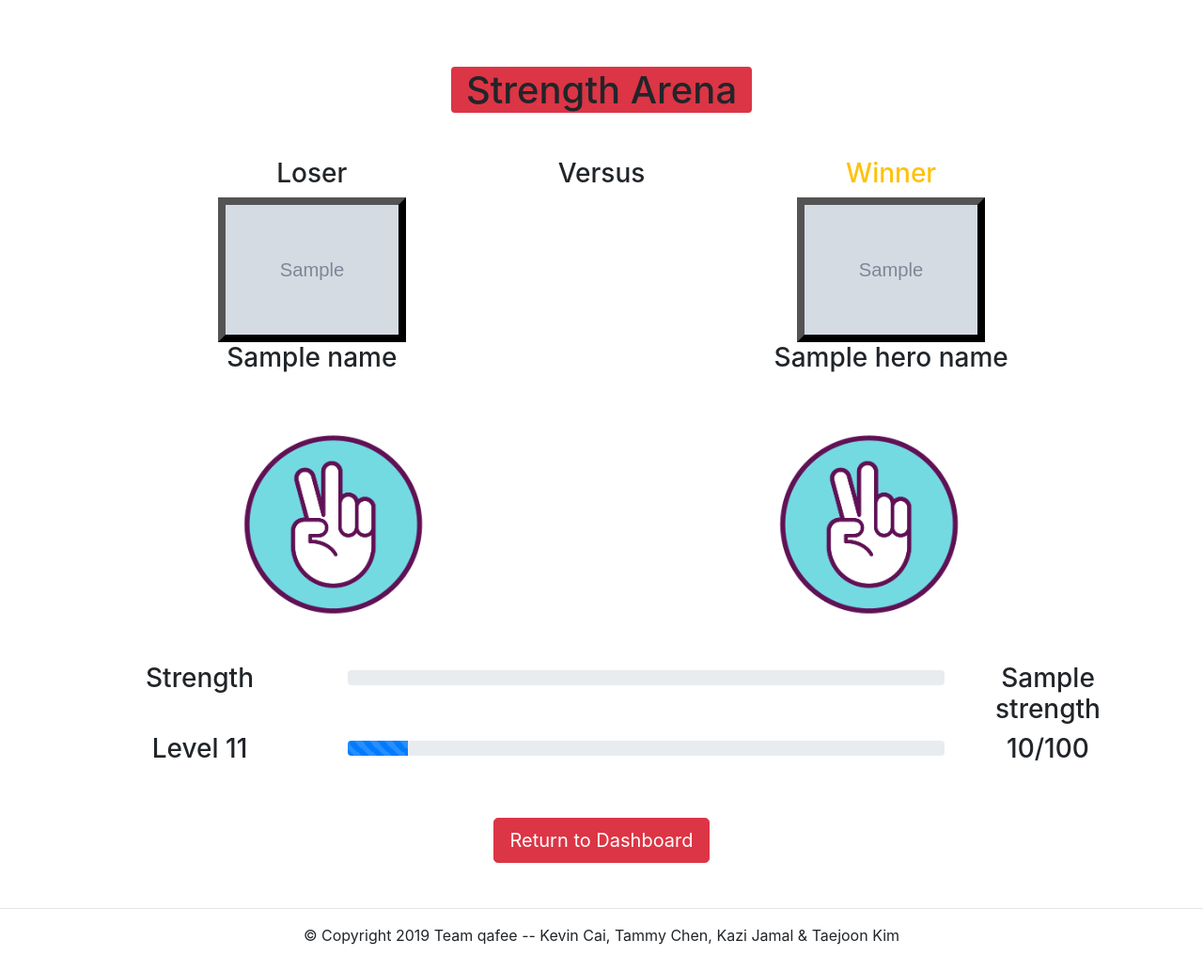
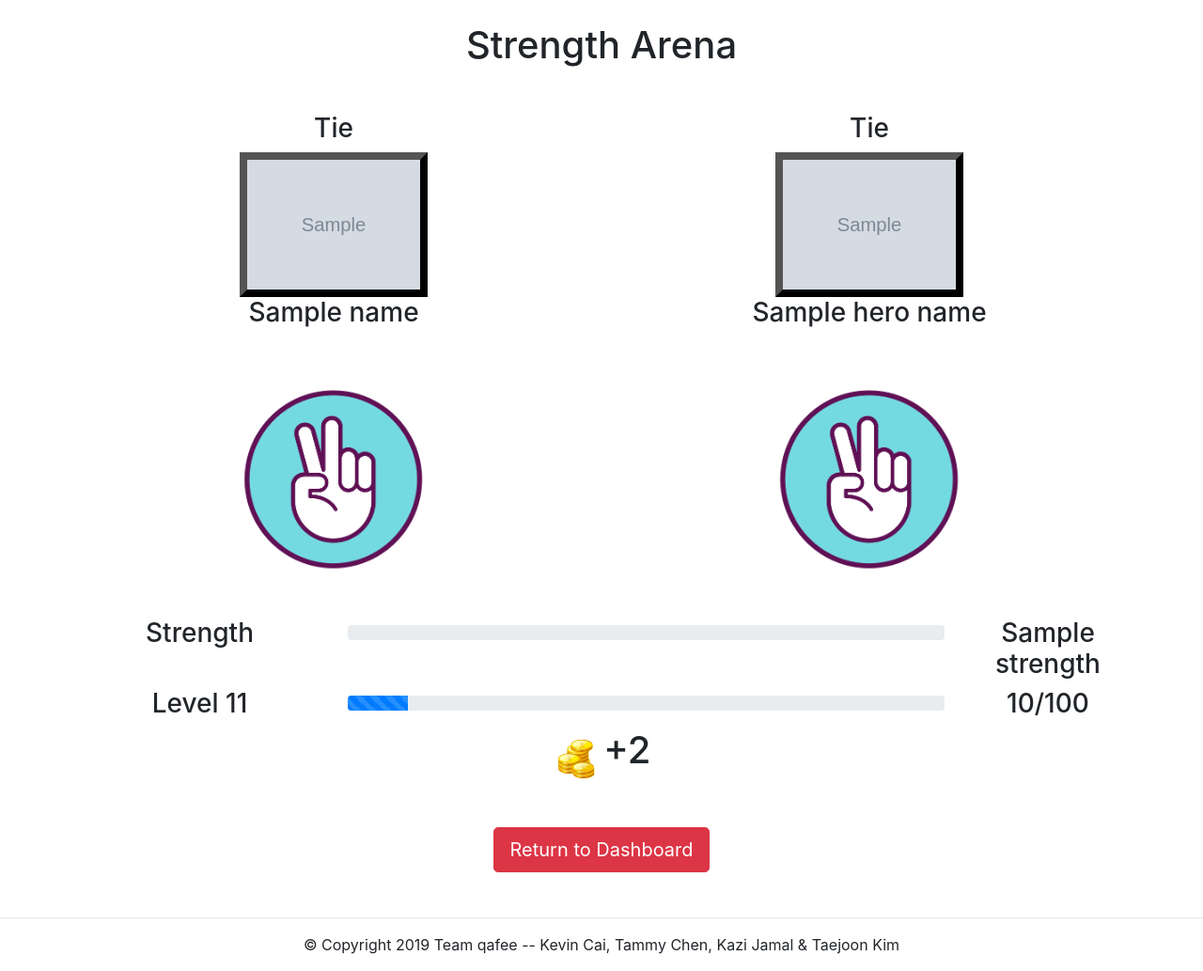
Before and after one commit to Kevin16777216/qafee__caiK-chenT-jamalK-kimT, a Flask app: template templates/strengthresults.html in a window 1280 px wide. Shown: the part 64-1097 px from the top of the page at 94% size. Before the commit the page ends 1069 px from the top, so only its background shows below. Run offline with Flask 2, Linux system fonts and the light colour scheme; the template is opened without the code that fills it: most values are stand-ins (such as "Sample title", 1, 10 or a date in 2020); grey boxes marked "Sample" are stand-in pictures; some libraries are stand-ins or nearby versions.

Commit message:
finished with editting strengthresults.html; added comments; updated devlog

```diff
--- a/app.py
+++ b/app.py
@@ -190,6 +190,7 @@ randHeroID = 0
 def strength():
     user = dbfunctions.getUser(c,str(session['userID']))
     global randHeroID
+    #generates a random ID for the superhero API.
     randHeroID = random.randint(1, 731)
     hImage = dbfunctions.getHeroImage(c, randHeroID)
     hName = dbfunctions.getHeroName(c, randHeroID)
@@ -201,18 +202,28 @@ def strengthresults():
     userID = session['userID']
     user = dbfunctions.getUser(c,str(userID))
     global randHeroID
+    #generates random rpc numbers for the superheroes
     randRPC = random.randint(1, 3)
+    #retrieves rpc number from user
     userRPC = int(request.form['rpc'])
     hImage = dbfunctions.getHeroImage(c, randHeroID)
     hName = dbfunctions.getHeroName(c, randHeroID)
     winner = False
+    #if statement compares number equivalents of rock paper scissors: 1 is Rock, 2 is Paper, 3 is Scissors.
+    #in the case that you win, gold, as well as more strength and xp, are awarded.
     if (userRPC == 1 and randRPC == 3) or (userRPC == 3 and randRPC == 2) or (userRPC == 2 and randRPC == 1):
         dbfunctions.updateStats(c, userID, strength = 3, xp = 25, gold = 5)
         db.commit()
         winner = True
+    #when you tie, less gold, strength, and xp are awarded.
+    elif userRPC == randRPC:
+        dbfunctions.updateStats(c, userID, strength = 2, xp = 15, gold = 2)
+        db.commit()
+    #when you lose, you only get small boost in strength and xp.
     else:
         dbfunctions.updateStats(c, userID, strength = 1, xp = 10)
         db.commit()
+    #checks to see if user has leveled up.
     stats = dbfunctions.getStats(c, str(userID))
     currXP = stats['xp']
     leveledUp = dbfunctions.levelUp(currXP-50, currXP)
--- a/doc/devlog.txt
+++ b/doc/devlog.txt
@@ -158,3 +158,7 @@ Added docstrings to most of the functions in dbfunctions.py.
 
 chenT -- 2019-12-03 9:23
 Added progress bars inside trivia
+
+kimT -- 2019-12-03 22:53
+Finished with the adjustments for strengthresults.html. Made style consistent with the other minigames.
+Added comments to strength minigame sectin of app.py.
--- a/templates/strengthresults.html
+++ b/templates/strengthresults.html
@@ -3,10 +3,8 @@
 {% block title %}Strength Arena Results{% endblock %}
 
 {% block body %}
-<div id="title block" class="container my-5 text-center">
-  <br>
-  <h1 class="d-inline bg-danger px-3 rounded">Strength Arena</h1>
-  <br>
+<div id="title block" class="container my-4 text-center">
+  <h1>Strength Arena</h1>
 </div>
 
 <div id="versus" class="container my-5 text-center">
@@ -14,6 +12,8 @@
     <div class="col">
       {% if isWinner %}
       <h3 class="text-warning">Winner</h3>
+      {% elif userResult == heroResult %}
+      <h3>Tie</h3>
       {% else %}
       <h3>Loser</h3>
       {% endif %}
@@ -21,12 +21,11 @@
       <br>
       <h3>{{name}}</h3>
     </div>
-    <div class="col-xs">
-      <h3>Versus</h3>
-    </div>
     <div class="col">
       {% if isWinner %}
       <h3>Loser</h3>
+      {% elif userResult == heroResult %}
+      <h3>Tie</h3>
       {% else %}
       <h3 class="text-warning">Winner</h3>
       {% endif %}
@@ -104,7 +103,11 @@
   <div>
     {% if isWinner %}
     <img class="d-inline" src="/static/gold.png" width="50" alt="gold" />
-    <h1 class="d-inline">Gold +5</h1>
+    <h1 class="d-inline">+5</h1>
+    {% endif %}
+    {% if userResult == heroResult %}
+    <img class="d-inline" src="/static/gold.png" width="50" alt="gold" />
+    <h1 class="d-inline">+2</h1>
     {% endif %}
   </div>
 </div>
```
Also changed, not shown: templates/strength.html (+4 -7 lines), utl/dbfunctions.py (line endings or trailing spaces).
